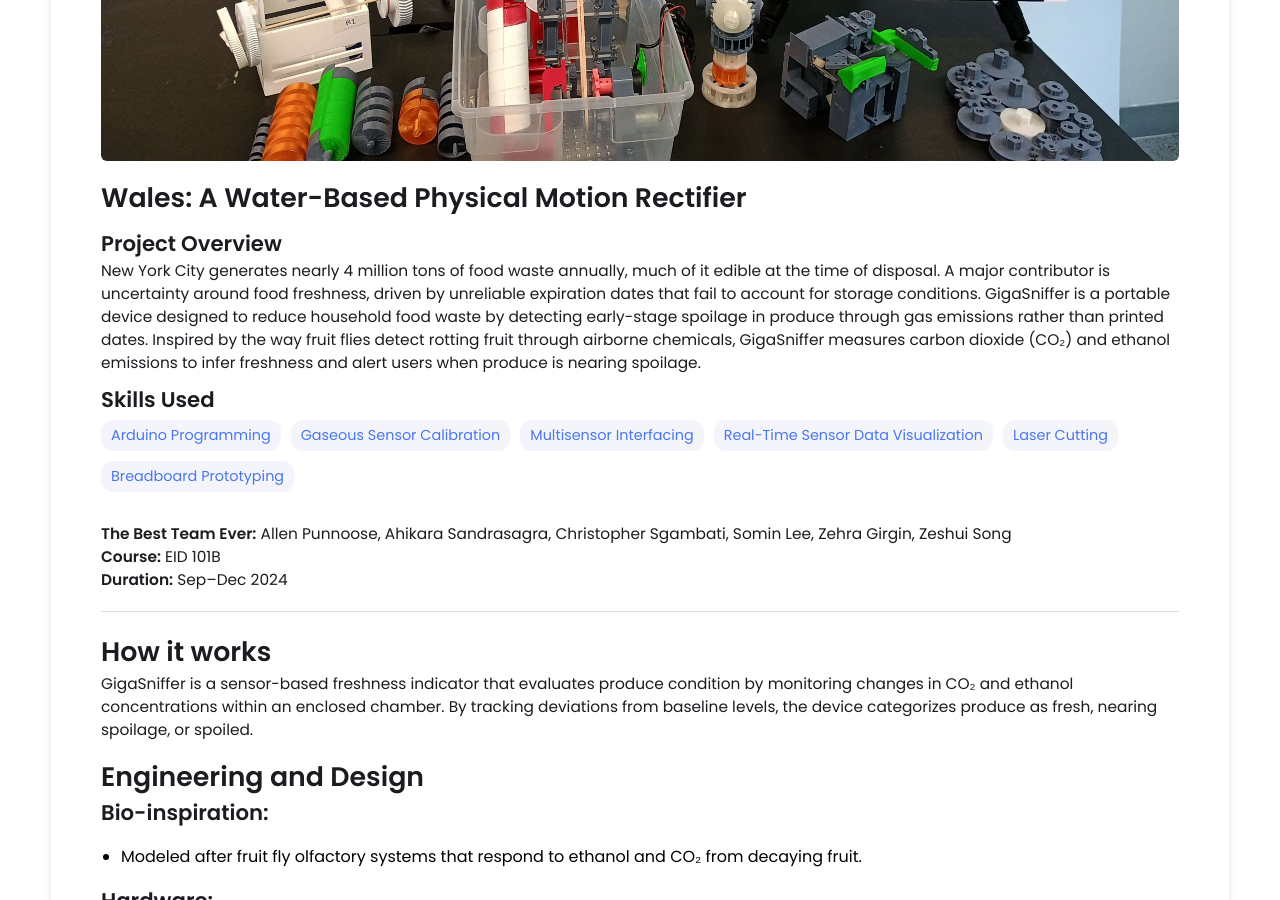
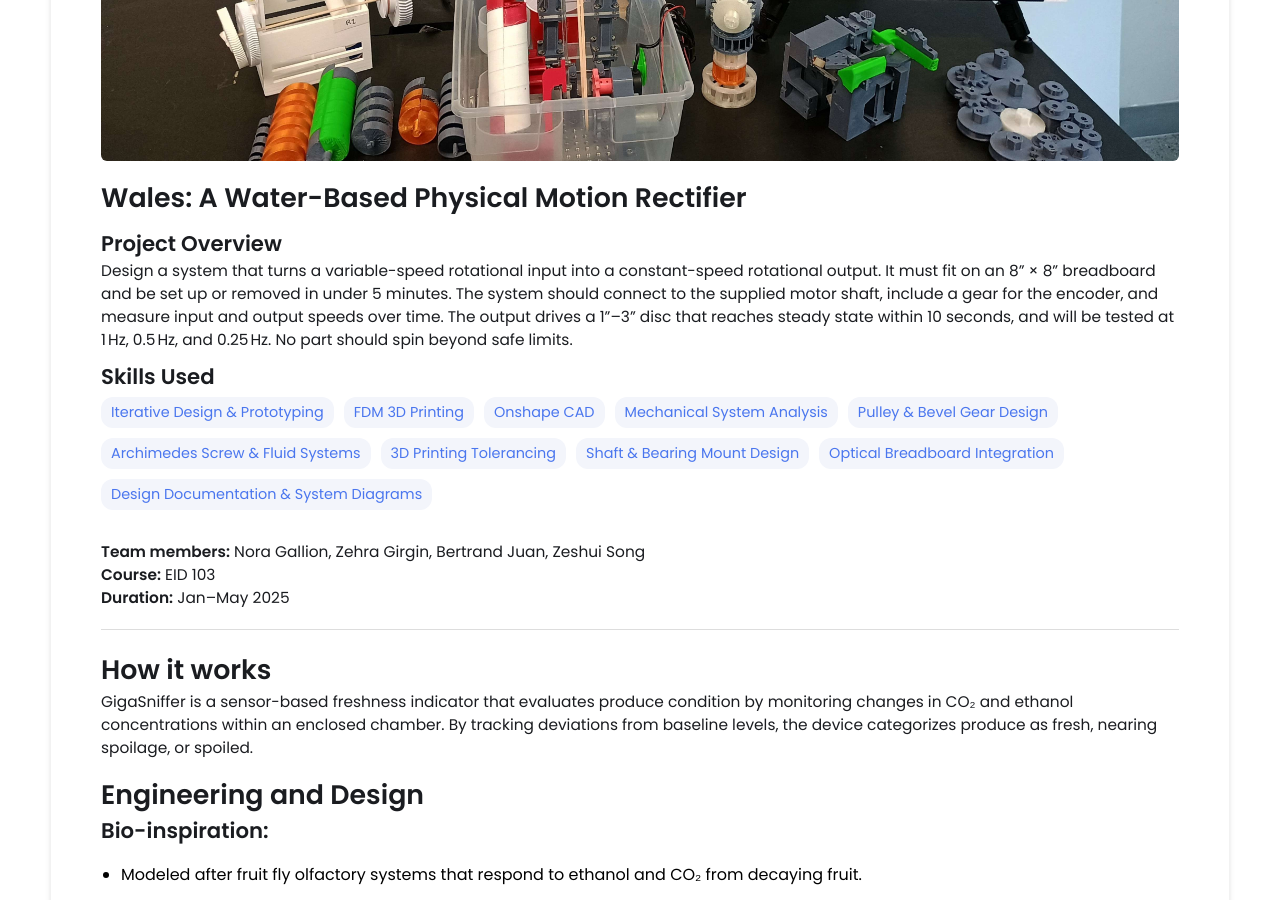
Before and after one commit to zeshui-song/zeshui-song.github.io, a Jekyll site: the page built from _projects/Mechanical Motion Rectifier/index.md, in a window 1280 px wide and 900 px high, scrolled down 329 px. Built offline with Jekyll 4.4.1, drawn with Linux system fonts in a browser that asks for light colours.

Commit message:
next proj

```diff
--- a/_projects/Mechanical Motion Rectifier/index.md
+++ b/_projects/Mechanical Motion Rectifier/index.md
@@ -1,20 +1,23 @@
 ---
 layout: post
 title: "Wales: A Water-Based Physical Motion Rectifier"
-description:  New York City generates nearly 4 million tons of food waste annually, much of it edible at the time of disposal. A major contributor is uncertainty around food freshness, driven by unreliable expiration dates that fail to account for storage conditions. GigaSniffer is a portable device designed to reduce household food waste by detecting early-stage spoilage in produce through gas emissions rather than printed dates. Inspired by the way fruit flies detect rotting fruit through airborne chemicals, GigaSniffer measures carbon dioxide (CO₂) and ethanol emissions to infer freshness and alert users when produce is nearing spoilage.
+description:  Design a system that turns a variable-speed rotational input into a constant-speed rotational output. It must fit on an 8” × 8” breadboard and be set up or removed in under 5 minutes. The system should connect to the supplied motor shaft, include a gear for the encoder, and measure input and output speeds over time. The output drives a 1”–3” disc that reaches steady state within 10 seconds, and will be tested at 1 Hz, 0.5 Hz, and 0.25 Hz. No part should spin beyond safe limits.
 skills:
-  - Arduino Programming
-  - Gaseous Sensor Calibration
-  - Multisensor Interfacing
-  - Real-Time Sensor Data Visualization
-  - Laser Cutting
-  - Breadboard Prototyping
-
+  - Iterative Design & Prototyping
+  - FDM 3D Printing
+  - Onshape CAD
+  - Mechanical System Analysis
+  - Pulley & Bevel Gear Design
+  - Archimedes Screw & Fluid Systems
+  - 3D Printing Tolerancing
+  - Shaft & Bearing Mount Design
+  - Optical Breadboard Integration
+  - Design Documentation & System Diagrams
 main-image: /Motion Rectifier.jpg
 ---
-**The Best Team Ever:** Allen Punnoose, Ahikara Sandrasagra, Christopher Sgambati, Somin Lee, Zehra Girgin, Zeshui Song<br>
-**Course:** EID 101B<br>
-**Duration:** Sep–Dec 2024
+**Team members:** Nora Gallion, Zehra Girgin, Bertrand Juan, Zeshui Song<br>
+**Course:** EID 103<br>
+**Duration:** Jan–May 2025
 
 ---
 # How it works
```
Also changed, not shown: 2 other files.
